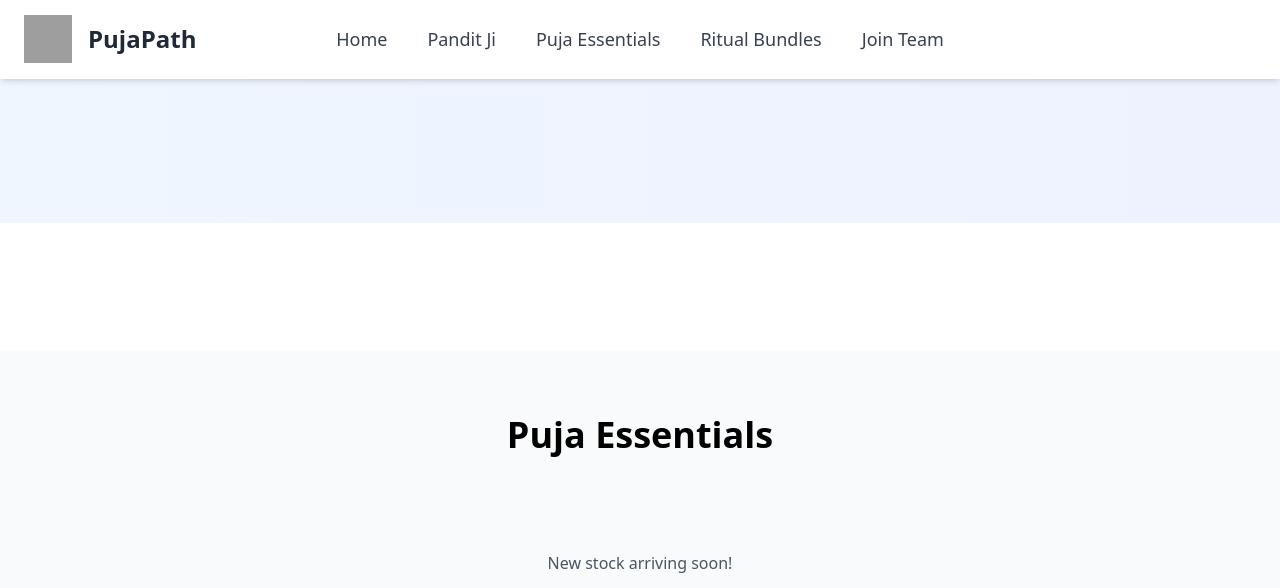
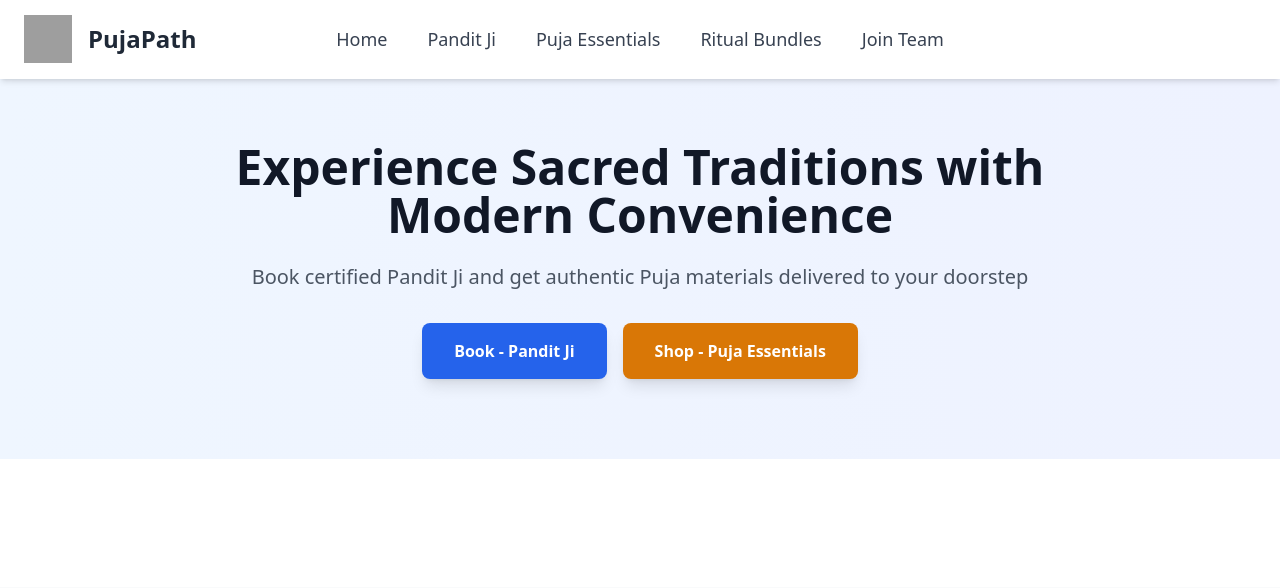
Before and after one commit to shubhamsinnh/first-project, a Flask app: template templates/home.html in a window 1280 px wide. Shown: the part 33-621 px from the top of the page. Run offline with Flask 3, Linux system fonts and the light colour scheme; the template is opened without the code that fills it, so the values that code supplies are empty; parts of the project's set-up code (start-up, migrations or seed data) failed here and were passed over; some libraries are stand-ins or nearby versions; grey boxes are pictures that could not be loaded.

Commit message:
fixed hero section
in req.txt

```diff
--- a/templates/home.html
+++ b/templates/home.html
@@ -51,7 +51,20 @@
 
     <!-- Hero Section -->
     <section class="bg-gradient-to-r from-blue-50 to-indigo-50 py-20">
-        <!-- ... (keep hero section content same) ... -->
+        <div class="container mx-auto px-6 text-center">
+            <div class="max-w-4xl mx-auto">
+                <h1 class="text-5xl font-bold text-gray-900 mb-6">Experience Sacred Traditions with Modern Convenience</h1>
+                <p class="text-xl text-gray-600 mb-8">Book certified Pandit Ji and get authentic Puja materials delivered to your doorstep</p>
+                <div class="flex flex-col sm:flex-row justify-center gap-4">
+                    <a href="#pandits" class="bg-blue-600 text-white px-8 py-4 rounded-lg font-semibold hover:bg-blue-700 transition-all shadow-lg hover:shadow-xl">
+                        Book - Pandit Ji
+                    </a>
+                    <a href="#essentials" class="bg-amber-600 text-white px-8 py-4 rounded-lg font-semibold hover:bg-amber-700 transition-all shadow-lg hover:shadow-xl">
+                        Shop - Puja Essentials
+                    </a>
+                </div>
+            </div>
+        </div>
     </section>
 
     <!-- Pandit Ji Section -->
```
Also changed, not shown: requirements.txt (line endings or trailing spaces).
